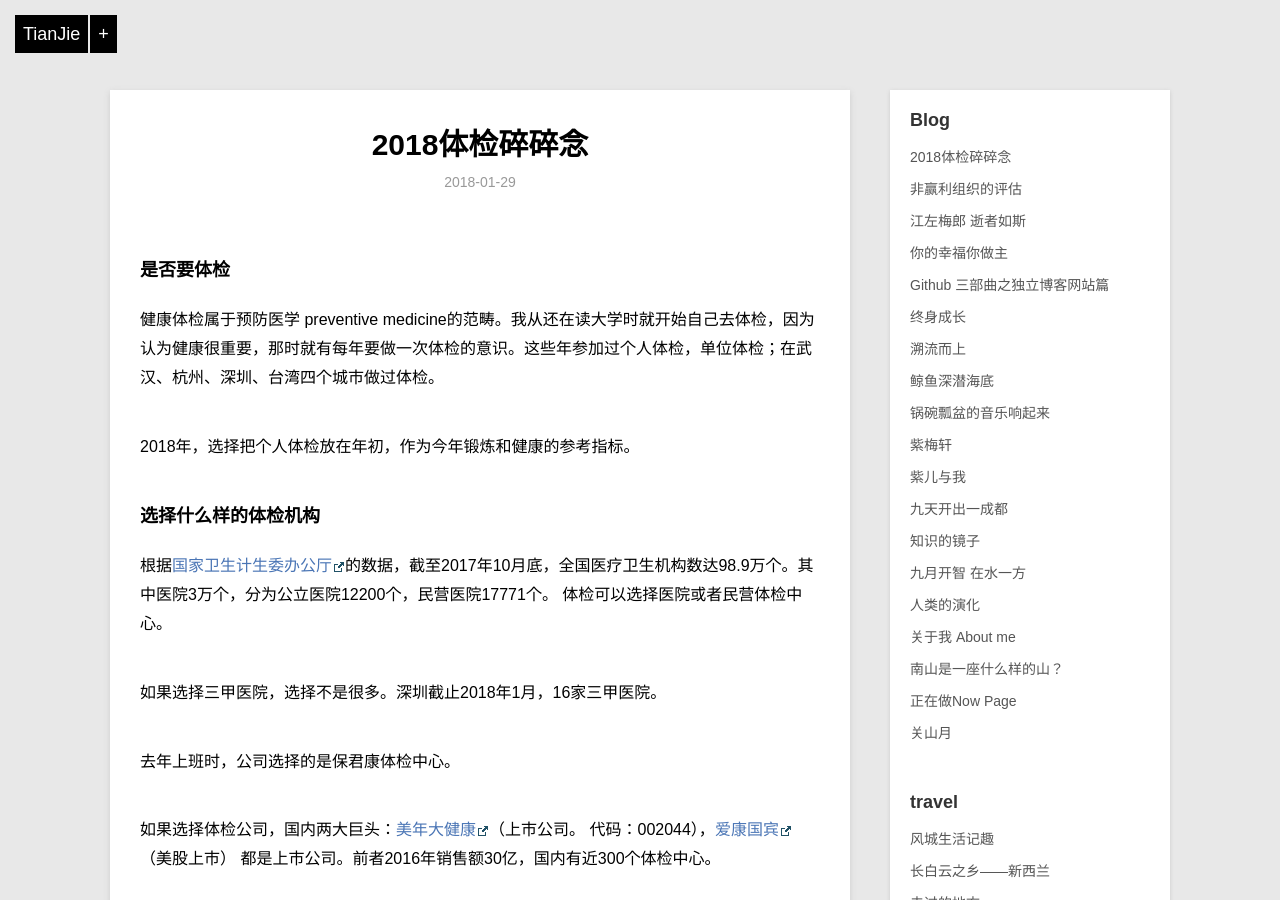
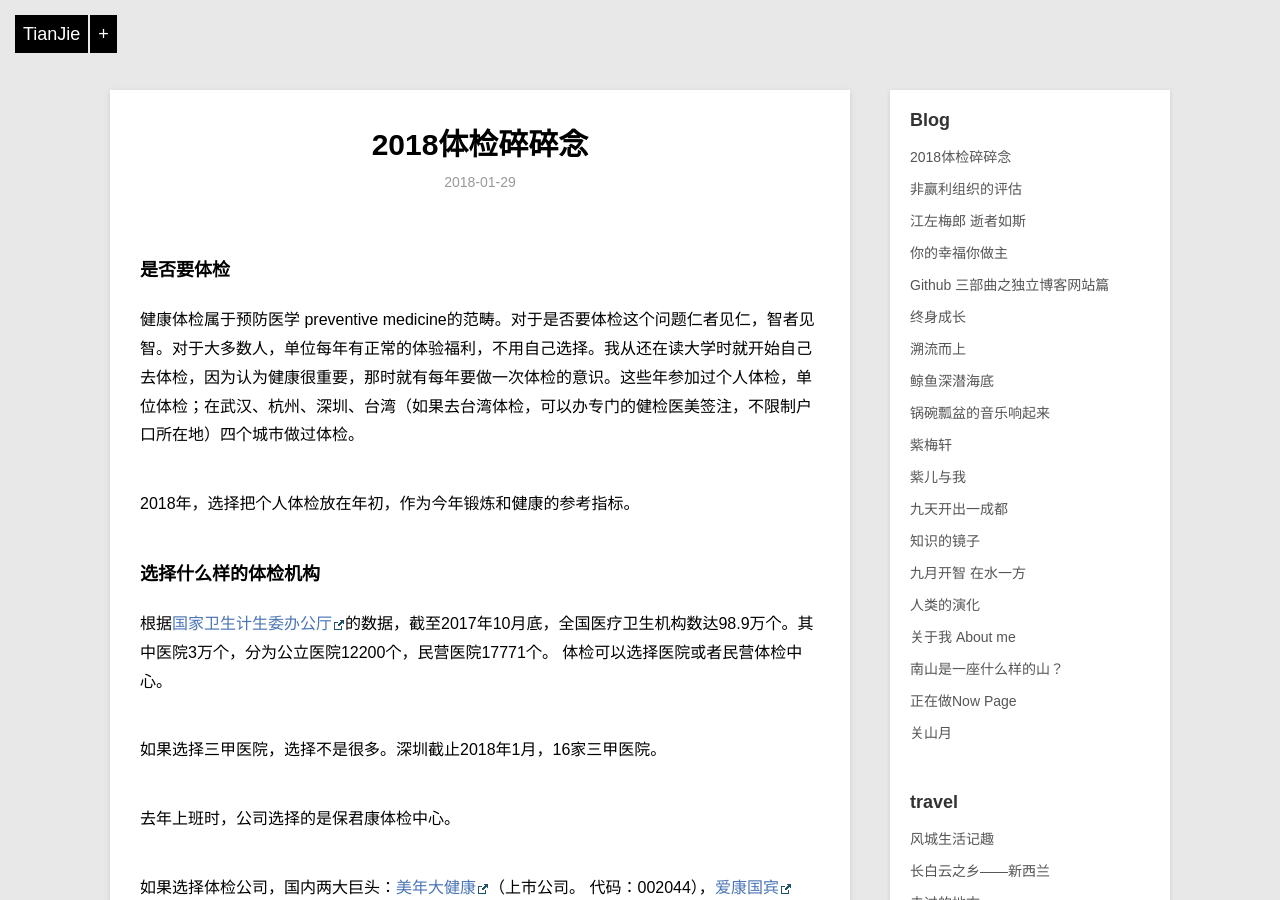
Before and after one commit to violettianjie/violettianjie.github.io, a Jekyll site: the page built from _posts/blog/2018-01-29-phyexam.md, in a window 1280 px wide and 900 px high. Built offline with Jekyll 4.4.1, drawn with Linux system fonts in a browser that asks for light colours.

Commit message:
Update 2018-01-29-phyexam.md

```diff
--- a/_posts/blog/2018-01-29-phyexam.md
+++ b/_posts/blog/2018-01-29-phyexam.md
@@ -8,7 +8,7 @@ category: blog
 
 ### 是否要体检
 
-健康体检属于预防医学 preventive medicine的范畴。我从还在读大学时就开始自己去体检，因为认为健康很重要，那时就有每年要做一次体检的意识。这些年参加过个人体检，单位体检；在武汉、杭州、深圳、台湾四个城市做过体检。
+健康体检属于预防医学 preventive medicine的范畴。对于是否要体检这个问题仁者见仁，智者见智。对于大多数人，单位每年有正常的体验福利，不用自己选择。我从还在读大学时就开始自己去体检，因为认为健康很重要，那时就有每年要做一次体检的意识。这些年参加过个人体检，单位体检；在武汉、杭州、深圳、台湾（如果去台湾体检，可以办专门的健检医美签注，不限制户口所在地）四个城市做过体检。
 
 2018年，选择把个人体检放在年初，作为今年锻炼和健康的参考指标。
 
```
